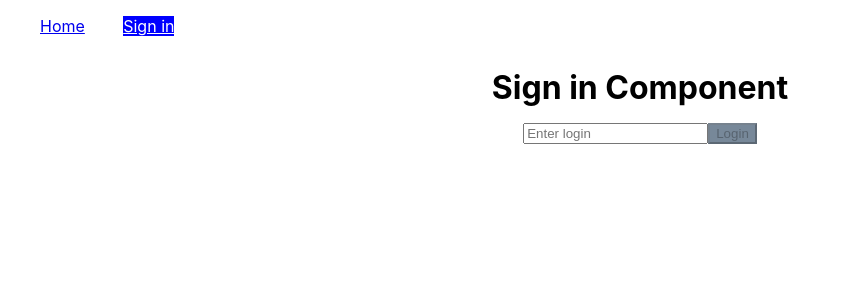
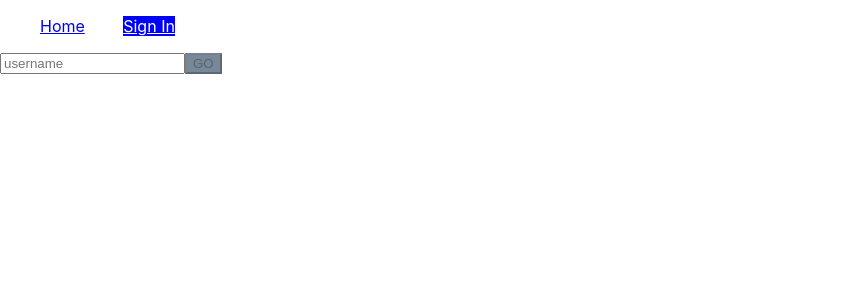
Before and after one commit to Beersheva22-StanislavRevva/react-applications, a React (Create React App) app: page /signin in a window 1280 px wide. Shown: the top 300 px of the page, without its empty margins (0-851 px from the left). Built offline with nearby package versions, Linux system fonts and the light colour scheme.

Commit message:
refactoring

```diff
--- a/src/App.tsx
+++ b/src/App.tsx
@@ -1,63 +1,43 @@
-import { BrowserRouter, Route, Routes } from "react-router-dom";
-import Navigator from "./components/common/Navigator";
+import { BrowserRouter, Routes, Route } from "react-router-dom";
+import Navigator, { RouteType } from "./components/common/Navigator";
 import Home from "./components/pages/Home";
+import Customers from "./components/pages/Customers";
+import Products from "./components/pages/Products";
 import Orders from "./components/pages/Orders";
-import Products from "./components/pages/Products";
-import ShoppingCart from "./components/pages/ShoppingCart copy";
+import ShoppingCart from "./components/pages/ShoppingCart";
 import SignIn from "./components/pages/SignIn";
 import SignOut from "./components/pages/SignOut";
-import "./App.css";
-import Customers from "./components/pages/Customers";
-
+import './App.css'
+import { useSelectorAuth } from "./redux/store";
+import { useMemo } from "react";
+import routesConfig from './config/routes-config.json';
+import NotFound from "./components/pages/NotFound";
+const {always, authenticated, admin, noadmin, noauthenticated} = routesConfig;
+function getRoutes(username: string): RouteType[] {
+  const res: RouteType[] = [];
+  res.push(...always);
+  username && res.push(...authenticated);
+  username.startsWith('admin') && res.push(...admin);
+ !!username && !username.startsWith('admin') && res.push(...noadmin);
+  !username && res.push(...noauthenticated);
+  return res;
+}
 const App: React.FC = () => {
-
+  const username = useSelectorAuth();
+  const routes = useMemo(() => getRoutes(username), [username])
   return <BrowserRouter>
-    <Routes>
-      <Route path="/" element={<Navigator/>}>
-          <Route index element = {<Home/>}/>
-          <Route path = "home" element = {<Home/>}/>
-          <Route path = "customers" element = {<Customers/>}/>
-          <Route path = "orders" element = {<Orders/>}/>
-          <Route path = "products" element = {<Products/>}/>
-          <Route path = "shoppingcart" element = {<ShoppingCart/>}/>
-          <Route path = "signin" element = {<SignIn/>}/>
-          <Route path = "signout" element = {<SignOut/>}/>
-      </Route>
-    </Routes>
+  <Routes>
+    <Route path="/" element={<Navigator routes={routes}/>}>
+        <Route index element={<Home/>}/>
+        <Route path="customers" element={<Customers/>}/>
+        <Route path="products" element={<Products/>}/>
+        <Route path="orders" element={<Orders/>}/>
+        <Route path="shoppingcart" element={<ShoppingCart/>}/>
+        <Route path="signin" element={<SignIn/>}/>
+        <Route path="signout" element={<SignOut/>}/>
+        <Route path="/*" element={<NotFound/>}/>
+    </Route>
+  </Routes>
   </BrowserRouter>
 }
-
 export default App;
-
-
-
-//https://www.youtube.com/watch?v=9KJxaFHotqI   19:18//
-// import { useState } from "react";
-
-// function computeInitialState()  {
-//   const res = Math.floor(Math.random() * 10);
-//   console.log(`inintial value:${res}`);
-//   return res;
-// }
-
-// const App: React.FC = () => {
-
-// const[counter,setCounter] = useState(() => computeInitialState());
-//     function inc () {
-//      setCounter(prev => prev + 2);
-//     }
-
-//     function dec () {
-//       setCounter(prev => prev - 2);
-//      }
-
-//   return (
-//     <div>
-//       <h1>Counter: {counter}</h1>
-//       <button onClick={inc} className="btn btn-success">Increment</button>
-//       <button onClick={dec} className="btn btn-danger">Decrement</button>
-//     </div>
-
-//   )
-// }
-// export default App;
--- a/src/components/common/Navigator.tsx
+++ b/src/components/common/Navigator.tsx
@@ -1,73 +1,27 @@
-import {NavLink, Outlet } from "react-router-dom"
-import { useSelectorAdmFl, useSelectorUserFl } from "../../redux/store";
-
-
-const Navigator: React.FC = () => {
-    const admFl = useSelectorAdmFl();
-    const userFl = useSelectorUserFl();
-    if (admFl && userFl) {
-        return <div>
-                <nav>
-                    <ul className="navigator-list">
-                        <li className="navigator-item">
-                            <NavLink to = "/home">Home</NavLink>
-                        </li>
-                        <li className="navigator-item">
-                            <NavLink to = "/customers">Customers</NavLink>
-                        </li>
-                        <li className="navigator-item">
-                            <NavLink to = "/orders">Orders</NavLink>
-                        </li>
-                        <li className="navigator-item">
-                            <NavLink to = "/products">Products</NavLink>
-                        </li>
-                        <li className="navigator-item">
-                            <NavLink to = "/shoppingcart">Shopping Cart</NavLink>
-                        </li>
-                        <li className="navigator-item">
-                            <NavLink to = "/signout">Sign out</NavLink>
-                        </li>
-                    </ul>
-                </nav>
-            <Outlet></Outlet>
-        </div>
-    }
-    if (!admFl && userFl) {
-        return <div>
-                <nav>
-                    <ul className="navigator-list">
-                        <li className="navigator-item">
-                            <NavLink to = "/home">Home</NavLink>
-                        </li>
-                        <li className="navigator-item">
-                            <NavLink to = "/products">Products</NavLink>
-                        </li>
-                        <li className="navigator-item">
-                            <NavLink to = "/shoppingcart">Shopping Cart</NavLink>
-                        </li>
-                        <li className="navigator-item">
-                            <NavLink to = "/signout">Sign out</NavLink>
-
-                        </li>
-                    </ul>
-                </nav>
-            <Outlet></Outlet>
-        </div>
-    } else {
-        return <div>
-            <nav>
-                <ul className="navigator-list">
-                    <li className="navigator-item">
-                        <NavLink to = "/home">Home</NavLink>
-                    </li>
-                    <li className="navigator-item">
-                        <NavLink to = "/signin">Sign in</NavLink>
-
-                    </li>
-                </ul>
-            </nav>
+import { useEffect } from 'react';
+import { NavLink, Outlet, useLocation, useNavigate} from 'react-router-dom'
+export type RouteType = {
+    to: string, label: string
+}
+const Navigator: React.FC<{ routes: RouteType[] }> = ({routes}) => {
+    const navigate = useNavigate();
+    const location = useLocation();
+    useEffect(() => {
+        let index = routes.findIndex(r=>r.to === location.pathname)
+        if (index < 0 ) {
+            index = 0;
+        }
+        navigate(routes[index].to);
+    }, [routes])
+    return <div >
+        <nav>
+            <ul className="navigator-list">
+                {routes.map(r => <li key={r.label} className="navigator-item">
+                        <NavLink to={r.to}>{r.label}</NavLink>
+                </li>)}
+            </ul>
+        </nav>
         <Outlet></Outlet>
     </div>
-    }
 }
 export default Navigator;
--- /dev/null
+++ b/src/components/pages/NotFound.tsx
@@ -0,0 +1,3 @@
+const NotFound: React.FC = () =>
+<p className="component-logo">404 NotFound Component</p>
+export default NotFound;
--- a/src/components/pages/SignIn.tsx
+++ b/src/components/pages/SignIn.tsx
@@ -1,31 +1,13 @@
 import { useDispatch } from "react-redux";
+import Input from "../common/Input";
 import InputResult from "../../model/InputResult";
-import { admFlActions } from "../../redux/Slices/admFlSlice";
-import { userFlActions } from "../../redux/Slices/userFlSlice";
-import Input from "../common/Input";
-import { useNavigate } from "react-router-dom";
-const ADMIN_LOGIN = "admin";
-
+import { authActions } from '../../redux/Slices/authSlice'
 const SignIn: React.FC = () => {
     const dispatch = useDispatch();
-    const navigate = useNavigate();
-    function inputCheck(inputString:string):InputResult {
-        if (inputString.toLocaleLowerCase() === ADMIN_LOGIN) {
-            dispatch(admFlActions.setFl(true));
-            dispatch(userFlActions.setFl(true));
-        } else {
-            dispatch(admFlActions.setFl(false));
-            dispatch(userFlActions.setFl(true));
-        }
-        navigate("/");
-          return {status: "success"};
-    }
-
-
-return <p className="component-logo">
-    <div>Sign in Component</div>
-    <Input placeholder="Enter login" buttonTitle="Login" type="text" submitFn={inputCheck} />
- </p>
+    return <Input submitFn={function (username: string): InputResult {
+        dispatch(authActions.set(username));
+        return {status: "success", message:''}
+    } } placeholder="username" />
 }
 
-export default SignIn;
+ export default SignIn;
--- a/src/components/pages/SignOut.tsx
+++ b/src/components/pages/SignOut.tsx
@@ -1,20 +1,8 @@
-import { useDispatch } from "react-redux";
-import { admFlActions } from "../../redux/Slices/admFlSlice";
-import { userFlActions } from "../../redux/Slices/userFlSlice";
-import { useNavigate } from "react-router-dom";
-
+import {useDispatch} from 'react-redux';
+import { authActions } from '../../redux/Slices/authSlice'
 const SignOut: React.FC = () => {
     const dispatch = useDispatch();
-    const navigate = useNavigate();
-    function signOutFn() {
-    dispatch(admFlActions.setFl(false));
-    dispatch(userFlActions.setFl(false));
-    navigate("/");
-    }
-return <p className="component-logo">
-<div>Sign out Component</div>
-<button onClick={signOutFn} className="btn">SignOut</button>
-</p>
+    return <button onClick={() => dispatch(authActions.reset())}>confirm sign out</button>
 }
 
-export default SignOut;
+ export default SignOut;
--- /dev/null
+++ b/src/config/routes-config.json
@@ -0,0 +1,9 @@
+{
+    "always": [{"to": "/", "label": "Home"}],
+    "authenticated": [{"to": "/signout", "label": "Sign Out"},
+     {"to": "/products", "label": "Products"}],
+     "admin": [{"to": "/orders", "label": "Orders"},
+     {"to": "/customers", "label": "Customers"}],
+     "noadmin": [{"to": "/shoppingcart", "label": "Shopping Cart"}],
+     "noauthenticated": [{"to": "/signin", "label": "Sign In"}]
+}
--- /dev/null
+++ b/src/redux/Slices/authSlice.ts
@@ -0,0 +1,22 @@
+import {createSlice} from '@reduxjs/toolkit';
+const AUTH_ITEM = "auth-item";
+const initialState: {username: string} = {
+username: localStorage.getItem(AUTH_ITEM) || ''
+}
+const authSlice = createSlice({
+    initialState,
+    name: "authState",
+    reducers: {
+        set: (state, data) => {
+            state.username = data.payload;
+            localStorage.setItem(AUTH_ITEM, data.payload);
+        },
+        reset: (state) => {
+            state.username = '';
+            localStorage.removeItem(AUTH_ITEM);
+        }
+
+    }
+});
+export const authActions = authSlice.actions;
+export const authReducer = authSlice.reducer;
--- a/src/redux/store.ts
+++ b/src/redux/store.ts
@@ -1,19 +1,12 @@
 import { configureStore } from "@reduxjs/toolkit";
-import { admFlReducer } from "./Slices/admFlSlice";
-import { userFlReducer } from "./Slices/userFlSlice"
 import { useSelector } from "react-redux";
+import { authReducer } from "./Slices/authSlice";
 
-export const store = configureStore ({
+export const store = configureStore({
     reducer: {
-       admFlState: admFlReducer,
-       userFlState: userFlReducer
+     authState: authReducer
     }
-})
-
-export function useSelectorAdmFl() {
-    return useSelector<any,boolean>(state => state.admFlState.fl);
+});
+export function useSelectorAuth() {
+    return useSelector<any, string>(state => state.authState.username);
 }
-
-export function useSelectorUserFl() {
-    return useSelector<any,boolean>(state => state.userFlState.fl);
-}
```
Also changed, not shown: src/components/pages/ShoppingCart.tsx (renamed from src/components/pages/ShoppingCart copy.tsx).
